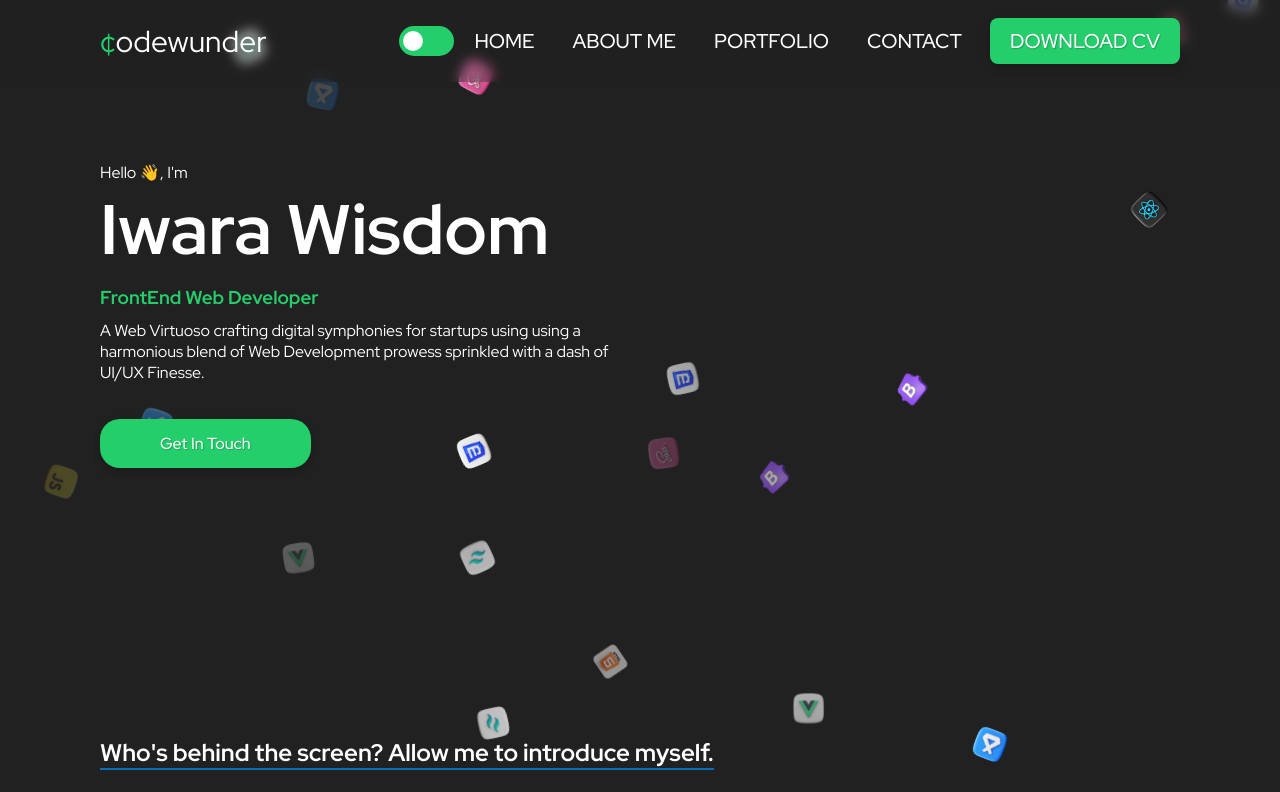
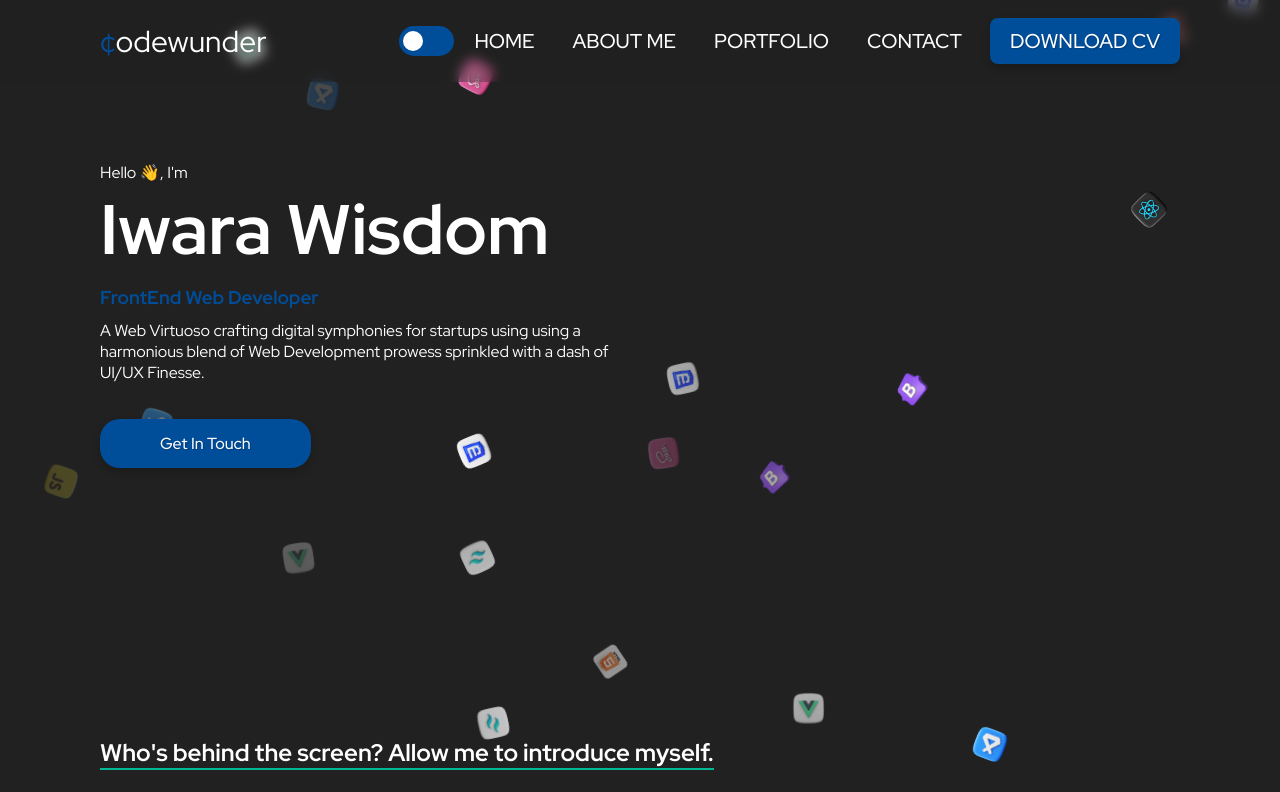
Before and after one commit to CodeWunder/CodeWunder, a React (Create React App) app: page / in a window 1280 px wide. Shown: the top 792 px of the page. Built offline with nearby package versions, Linux system fonts and the light colour scheme.

Commit message:
Update global.ts

```diff
--- a/src/styles/global.ts
+++ b/src/styles/global.ts
@@ -7,8 +7,8 @@ export const GlobalStyle = createGlobalStyle`
   :root{
     --pink: #CE2386;
     --black: #212121;
-    --green: #23ce6b;
-    --blue: #016fb9;
+    --green: #004d99;
+    --blue: #00b894;
     scroll-padding-top: 10rem;
 
     &.light{
```
